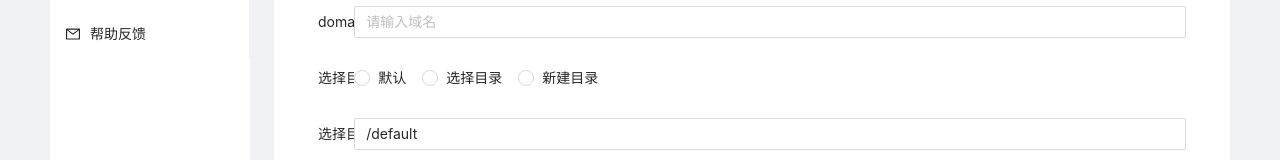
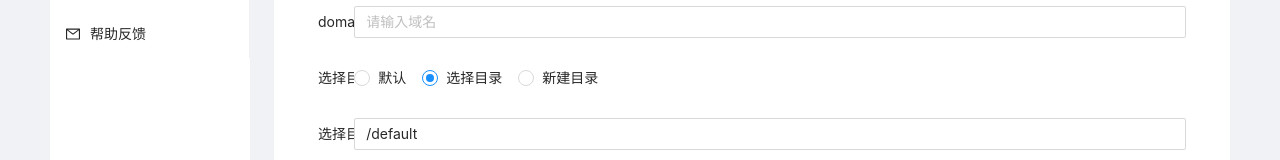
Before and after one commit to Martinell1/yun-space, a React (Create React App) app: page /deploy in a window 1280 px wide. Shown: the part 300-460 px from the top of the page. Built offline with nearby package versions, Linux system fonts and the light colour scheme.

Commit message:
选择目录问题修复

```diff
--- a/src/pages/deploy-page/index.tsx
+++ b/src/pages/deploy-page/index.tsx
@@ -2,10 +2,10 @@ import { Form, Input, Button, Radio , message } from 'antd';
 import { useState } from 'react';
 import SelectDir from '../../components/select-dir';
 
-import { configProps ,imageProps,useAppContext } from '../../store';
+import { configProps ,imageProps,managementProps,useAppContext } from '../../store';
 
 interface deployProps extends configProps{
-  catalogType:number
+  catalogType?:number
 }
 
 export default function DeployPage(){
@@ -16,16 +16,24 @@ export default function DeployPage(){
         }else if(newConfig.catalogType === 2){
             newConfig.dir = currentDir
         }else if(newConfig.catalogType === 3){
+            const dirs = management.map((managementItem:managementProps)=>{
+                return managementItem['dir']
+            })
+            if(dirs.includes(newConfig.dir)){
+                message.error('该目录已存在')
+                return
+            }
+
             management.push({
                 'dir':newConfig.dir,
                 'imageList':[] as Array<imageProps>
             })
             setManagement(management)
         }
-
+        newConfig.theme = config.theme
+        delete newConfig.catalogType
         setConfig(newConfig)
         message.success(`配置成功`)
-
     }
 
     const [catalogType,setCatalogType] = useState(2)
@@ -35,7 +43,9 @@ export default function DeployPage(){
             style={{padding:'20px'}}
             colon={false}
             labelCol={{ span: 1 }}
-            initialValues={config}
+            initialValues={
+                {catalogType,...config}
+            }
             onFinish={onFinish}
             >
             <Form.Item label="accessKey" name='accessKey'>
@@ -52,7 +62,6 @@ export default function DeployPage(){
             </Form.Item>
             <Form.Item label="选择目录" name='catalogType'>
                 <Radio.Group
-                    value={catalogType}
                     onChange={({target})=>{
                         setCatalogType(target.value)
                     }}
@@ -71,7 +80,7 @@ export default function DeployPage(){
                         ?   <Form.Item label="新建目录" name='dir'>
                                 <Input placeholder="请输入新目录名"/>
                             </Form.Item>
-                        :   ''
+                        :   null
             }
             <Form.Item  wrapperCol={{ offset:1 }}>
                 <Button type="primary" htmlType="submit">
--- a/src/pages/setting-page/index.tsx
+++ b/src/pages/setting-page/index.tsx
@@ -1,5 +1,5 @@
 import { Button, Dropdown , Menu, message, Upload } from "antd";
-import { imageProps, managementProps, useAppContext } from "../../store";
+import { managementProps, useAppContext } from "../../store";
 import { FormOutlined,CloudUploadOutlined } from '@ant-design/icons';
 import { useState } from "react";
 
```
